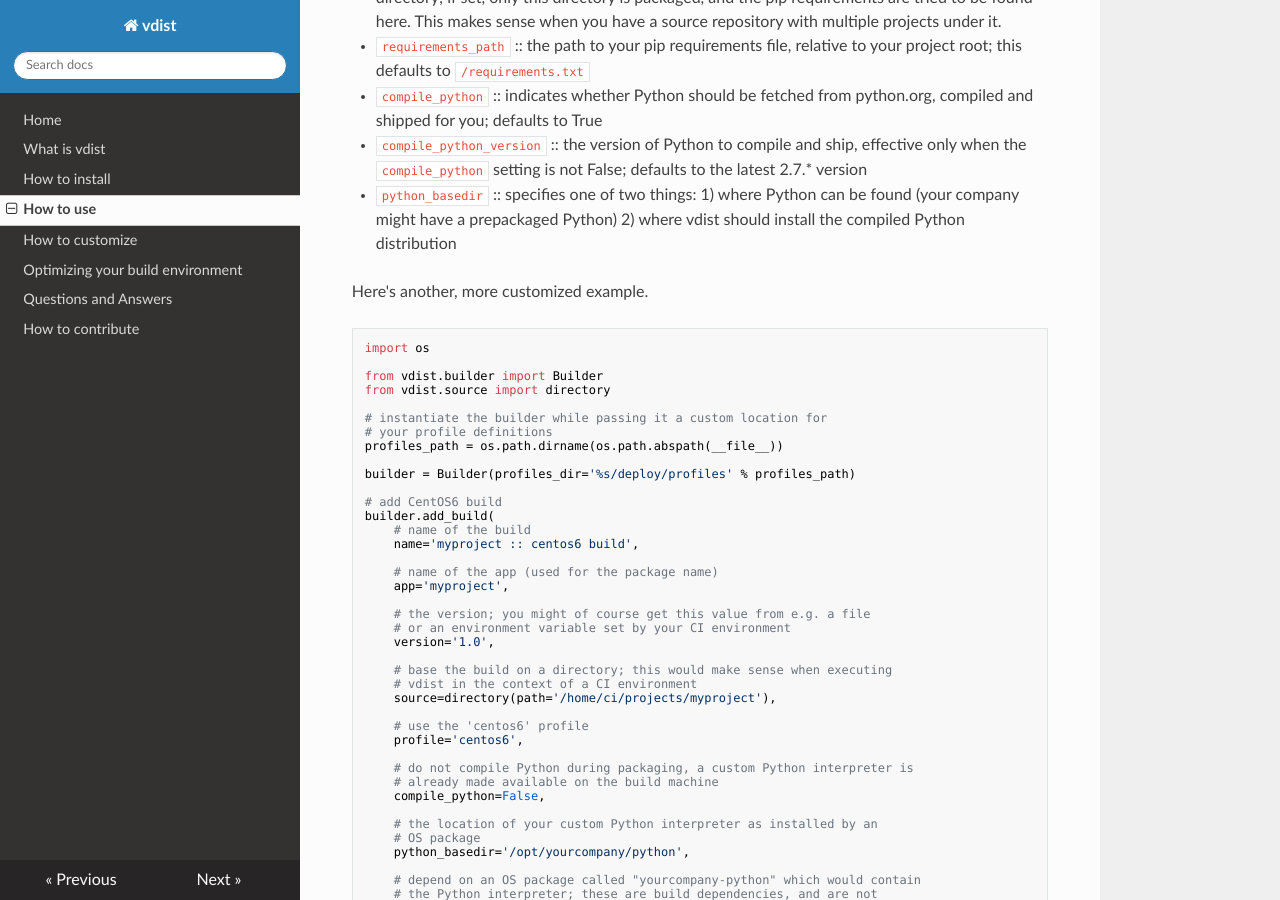
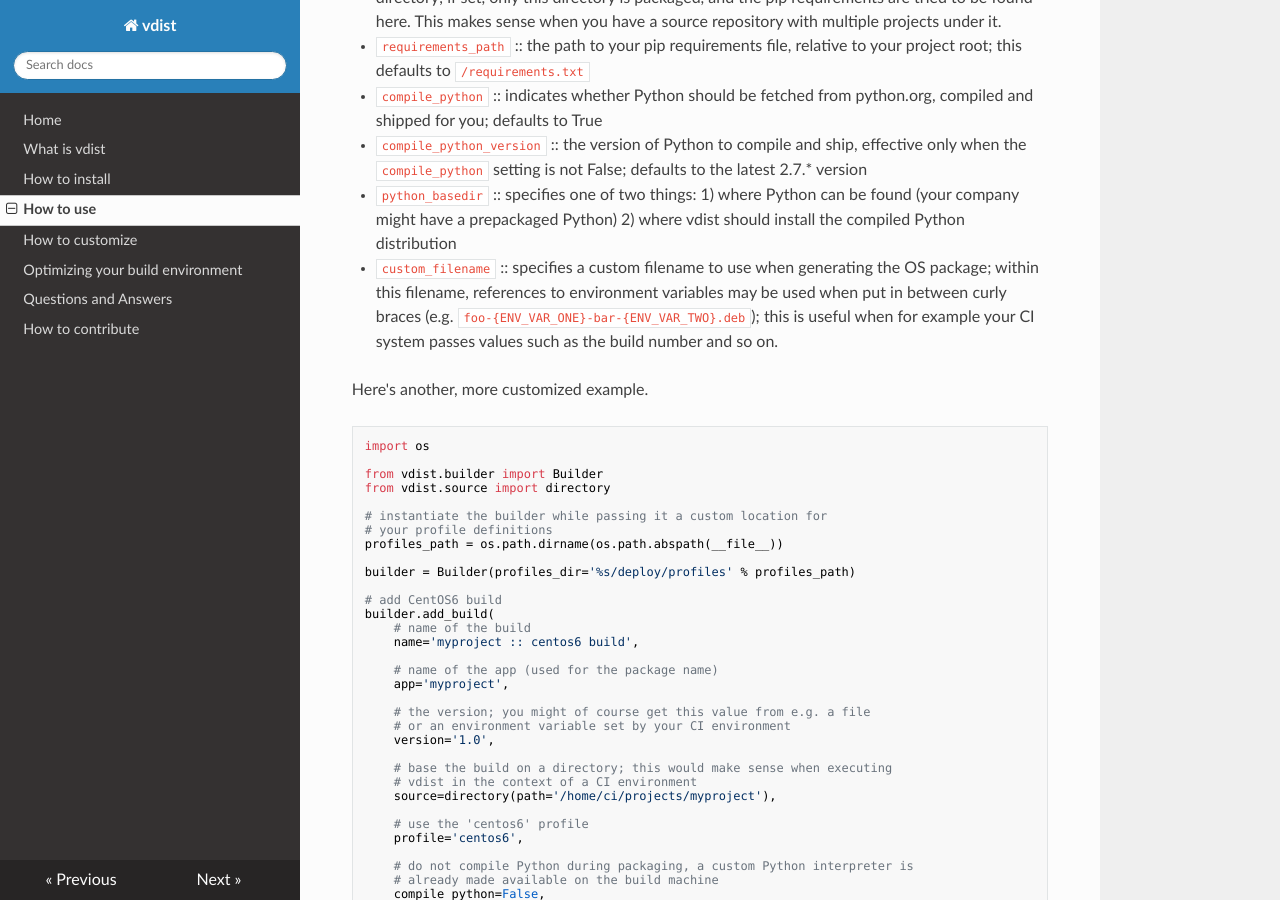
Before and after one commit to objectified/vdist, an MkDocs documentation site: the page built from docs/howtouse.md, in a window 1280 px wide and 900 px high, scrolled down 2194 px. Built offline with MkDocs 1.6.1, drawn with Linux system fonts in a browser that asks for light colours; nearby versions of some CDN libraries; old or Windows-style settings are respelled for this version of MkDocs.

Commit message:
docs: list custom_filename as optional parameter

```diff
--- a/docs/howtouse.md
+++ b/docs/howtouse.md
@@ -83,6 +83,7 @@ If all goes well, running this file as a Python program will build two OS packag
 - `compile_python` :: indicates whether Python should be fetched from python.org, compiled and shipped for you; defaults to True
 - `compile_python_version` :: the version of Python to compile and ship, effective only when the `compile_python` setting is not False; defaults to the latest 2.7.\* version
 - `python_basedir` :: specifies one of two things: 1) where Python can be found (your company might have a prepackaged Python) 2) where vdist should install the compiled Python distribution
+- `custom_filename` :: specifies a custom filename to use when generating the OS package; within this filename, references to environment variables may be used when put in between curly braces (e.g. `foo-{ENV_VAR_ONE}-bar-{ENV_VAR_TWO}.deb`); this is useful when for example your CI system passes values such as the build number and so on.
 
 Here's another, more customized example.
 
```
